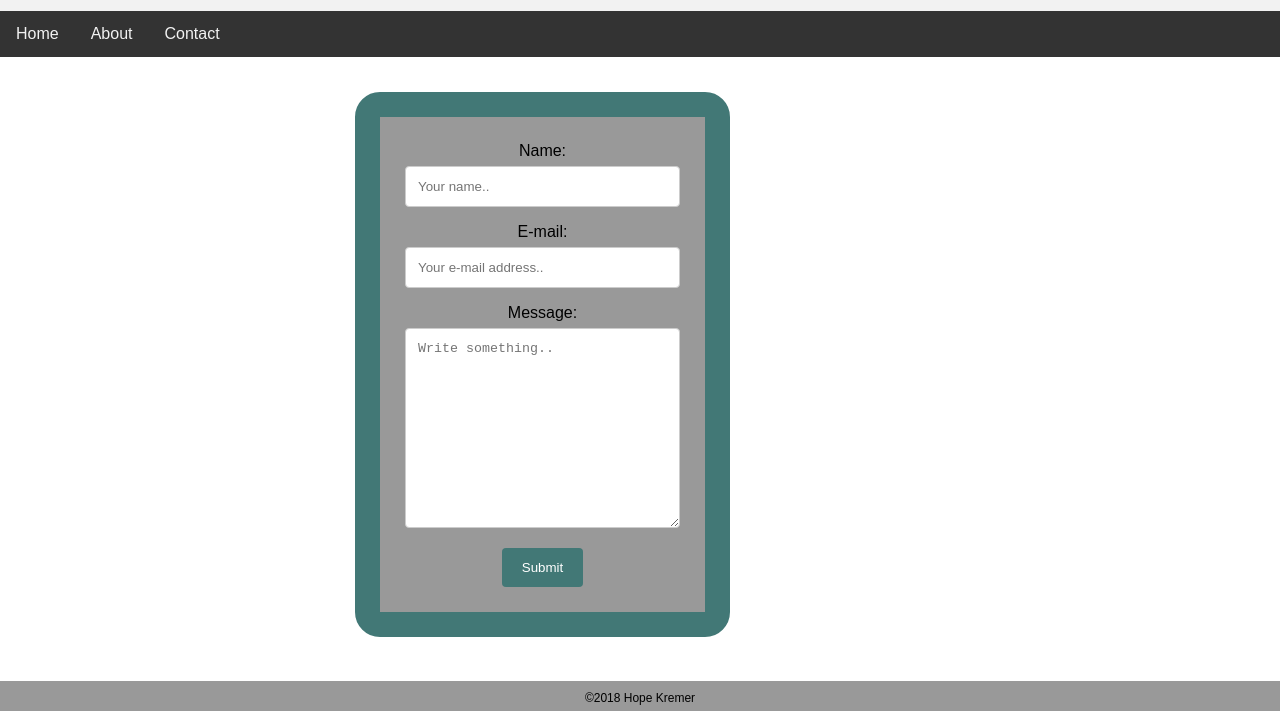
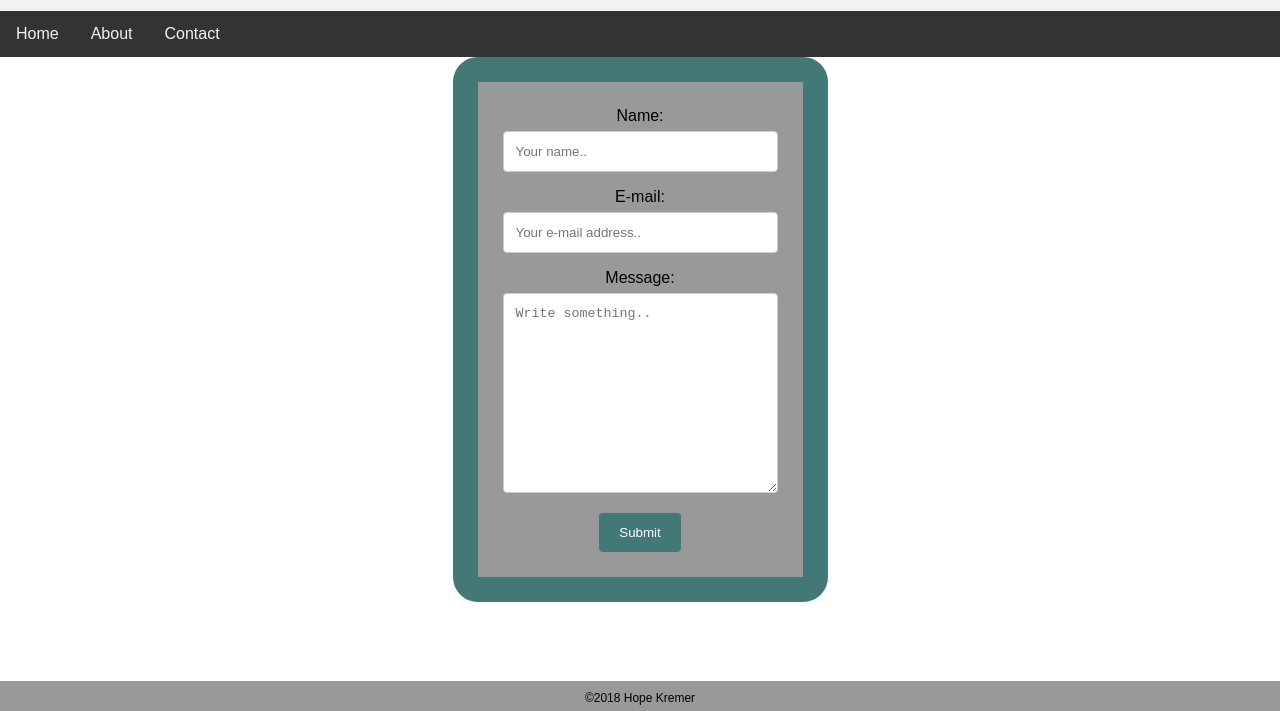
Before and after one commit to Hkremer2310/hkremer2310.github.io, a plain HTML site: page contact.html in a window 1280 px wide. Shown: the part 89-800 px from the top of the page. Drawn offline with Linux system fonts and the light colour scheme.

Commit message:
fixed centering issue on the contact us page

```diff
--- a/contact.html
+++ b/contact.html
@@ -18,15 +18,18 @@
   <a href="contact.html">Contact</a>
 </div>
 
-<!-- left side column -->
+<!-- left side column
   <div class="column side">
   </div>
+  -->
 
 
 <!--middle column  -->
   <div class="column middle">
   <div id="quoteDisplay">
-    <!-- <div class="container"> -->
+
+  <div class="container">
+
     <label for="fname">Name: </label>
     <input type="text" id="fname" name="firstname" placeholder="Your name.."><br>
 
@@ -43,9 +46,10 @@
 </div>
 
 
-<!-- right side column -->
+<!-- right side column
   <div class="column side">
   </div>
+  -->
 
 
 <div class="footer">
--- a/css/contact.css
+++ b/css/contact.css
@@ -39,6 +39,7 @@ body {
     color: black;
 }
 
+/* form input  */
 input[type=text], select, textarea {
     width: 100%;
     padding: 12px;
@@ -50,6 +51,7 @@ input[type=text], select, textarea {
     resize: vertical;
 }
 
+/* form submit button  */
 input[type=submit] {
     background-color: #427876;
     color: white;
@@ -59,31 +61,35 @@ input[type=submit] {
     cursor: pointer;
 }
 
+/* form hover on button */
 input[type=submit]:hover {
     background-color: lightblue;
 }
 
-.container {
+/* .container {
     border-radius: 5px;
     background-color: #f2f2f2;
     padding: 20px;
-}
+    margin: auto;
+    width: 100%;
+} */
  /* Create three unequal columns that floats next to each other */
-.column {
+/* .column {
     float: left;
     padding: 10px;
 }
 
- /* Left and right column */
-.column.side {
-    width: 25%;
+ /* Left and right column  */
+/* .column.side {
+    width: 45%;
     color: white;
-}
+} */
 
-/* Middle column */
+/* Middle column
+
 .column.middle {
-    width: 50%;
-}
+    width: 10%;
+} */
 
 #quoteDisplay {
     background-color: #999;
@@ -91,7 +97,7 @@ input[type=submit]:hover {
     border: 25px solid #427876;
     border-radius: 25px;
     padding: 25px;
-    margin: 25px;
+    margin: auto;
     text-align: center;
 }
 
```
